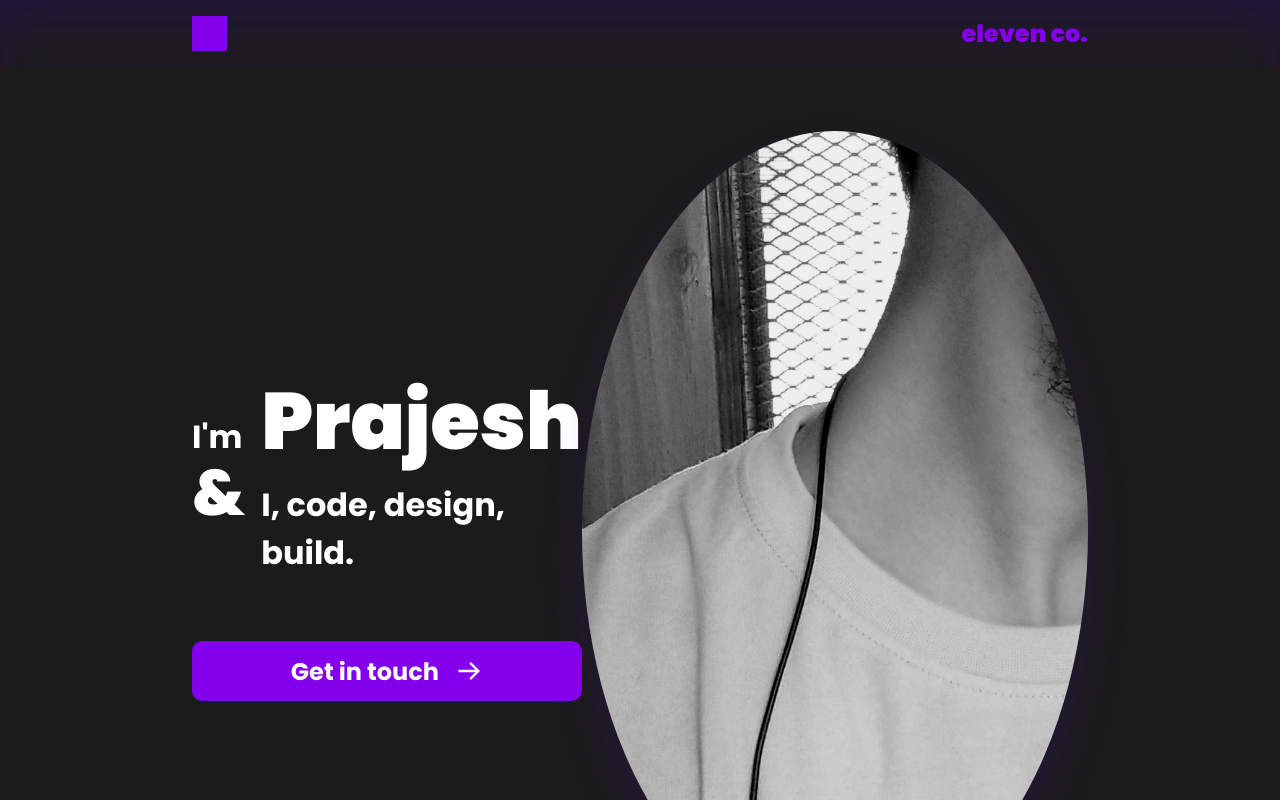
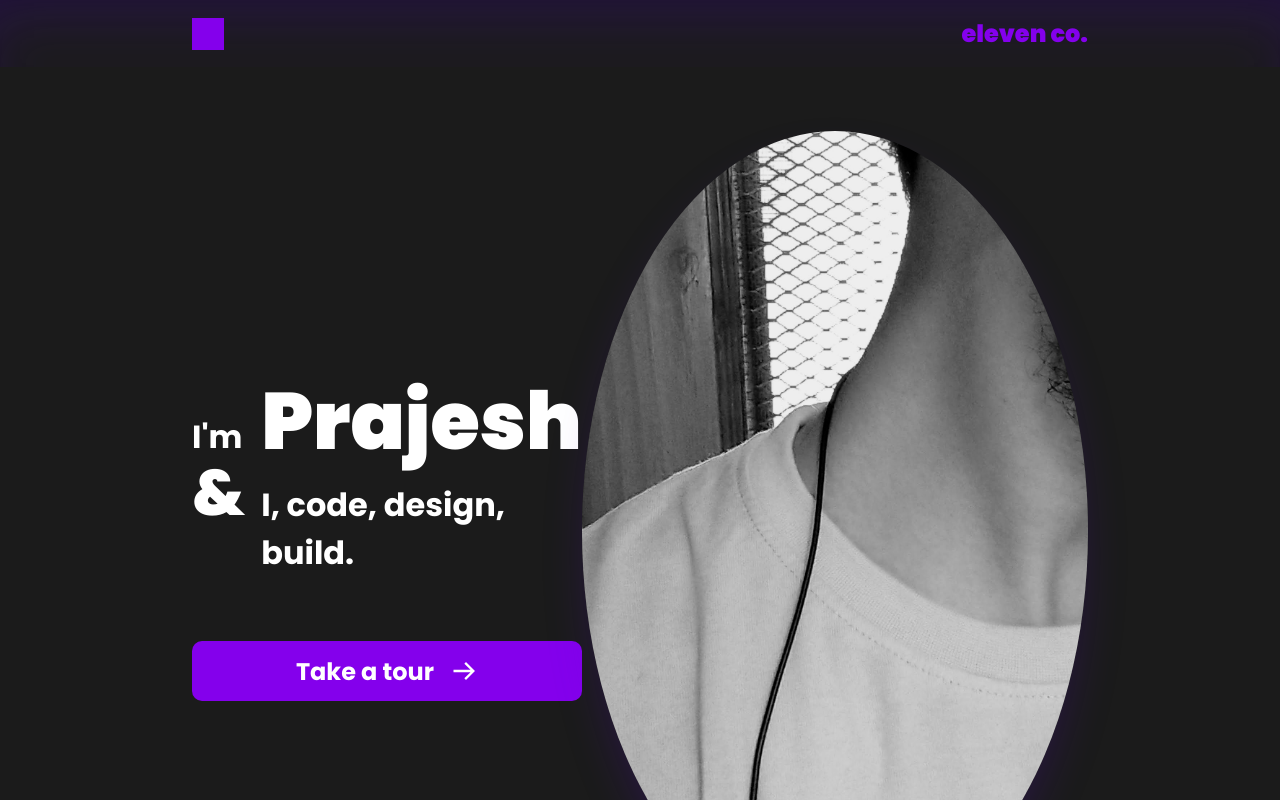
Before and after one commit to prajeshElEvEn/mine, a React (Create React App) app: page / in a window 1280 px wide. Shown: the top 800 px of the page. Built offline with nearby package versions, Linux system fonts and the light colour scheme.

Commit message:
fixed logo

```diff
--- a/src/components/Home.js
+++ b/src/components/Home.js
@@ -37,7 +37,7 @@ const Home = () => {
                             }}
                         >
                             <div className='home-btn-text'>
-                                Get in touch
+                                Take a tour
                             </div>
                             <svg width="28" height="28" fill="#ffffff" viewBox="0 0 24 24" xmlns="http://www.w3.org/2000/svg">
                                 <path d="M21 11.004H6.414l5.293-5.293-1.414-1.414-7.707 7.707 7.707 7.707 1.414-1.414-5.293-5.293H21v-2Z"></path>
--- a/src/styles/App.css
+++ b/src/styles/App.css
@@ -19,8 +19,8 @@
 }
 
 .navbar-container .navbar .nav-logo {
-  height: 35px;
-  width: 35px;
+  height: 2rem;
+  width: 2rem;
   background: #8400ec;
 }
 
--- a/src/styles/App.sass
+++ b/src/styles/App.sass
@@ -8,8 +8,8 @@
         align-items: center
         justify-content: space-between
         .nav-logo
-            height: 35px
-            width: 35px
+            height: 2rem
+            width: 2rem
             background: #8400ec
         .nav-brand
             font-size: 1.5rem
```
